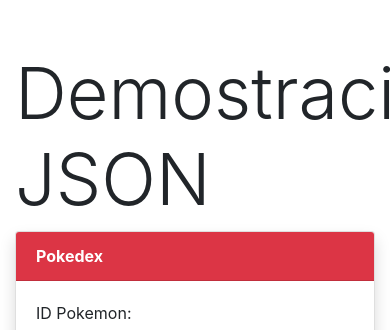
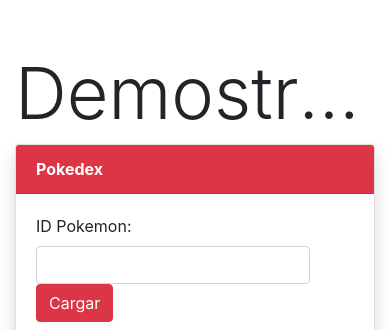
Before and after one commit to nicolasegp/uni-pokedex, a plain HTML site: page index.html in a window 390 px wide. Shown: the top 330 px of the page. Drawn offline with nearby package versions, Linux system fonts and the light colour scheme.

Commit message:
Titulo responsive

```diff
--- a/index.html
+++ b/index.html
@@ -15,7 +15,7 @@
 	</head>
 	<body>
 		<main class="container">
-			<h1 class="display-3">Demostración JSON</h1>
+			<h1 class="display-3 text-truncate">Demostración JSON</h1>
 			<div class="row">
 				<div class="col-lg-6">
 					<div class="card mb-3 shadow">
```
